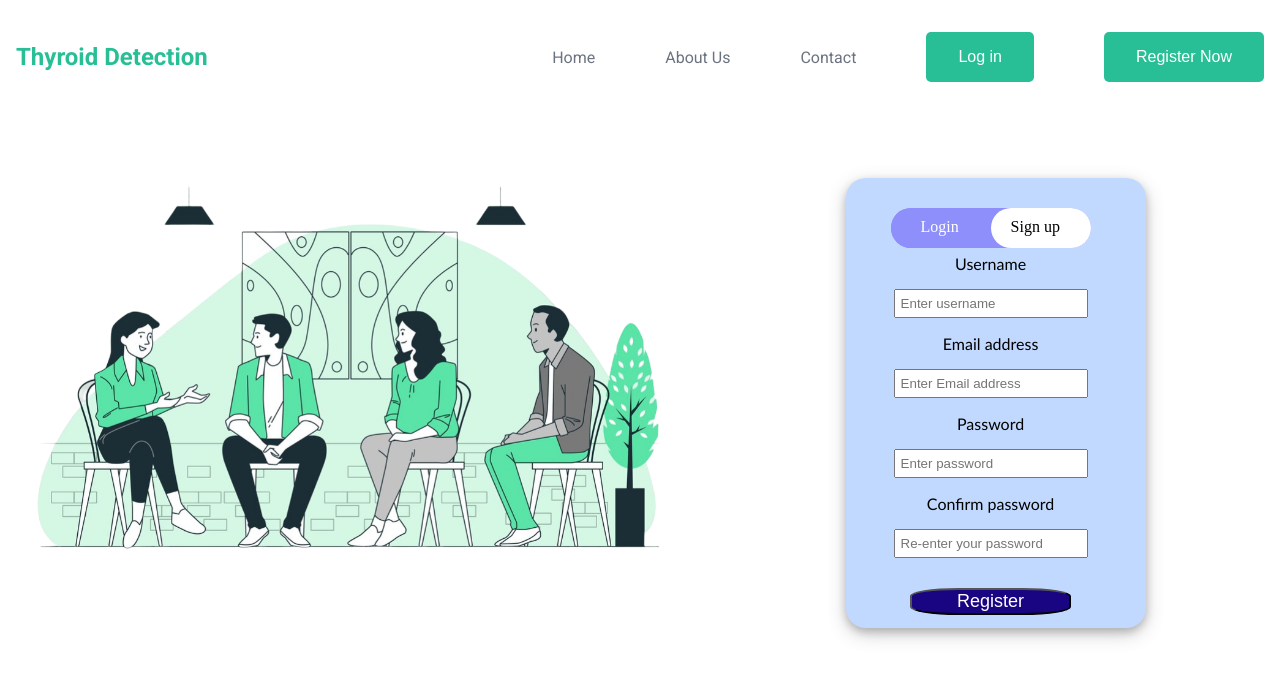
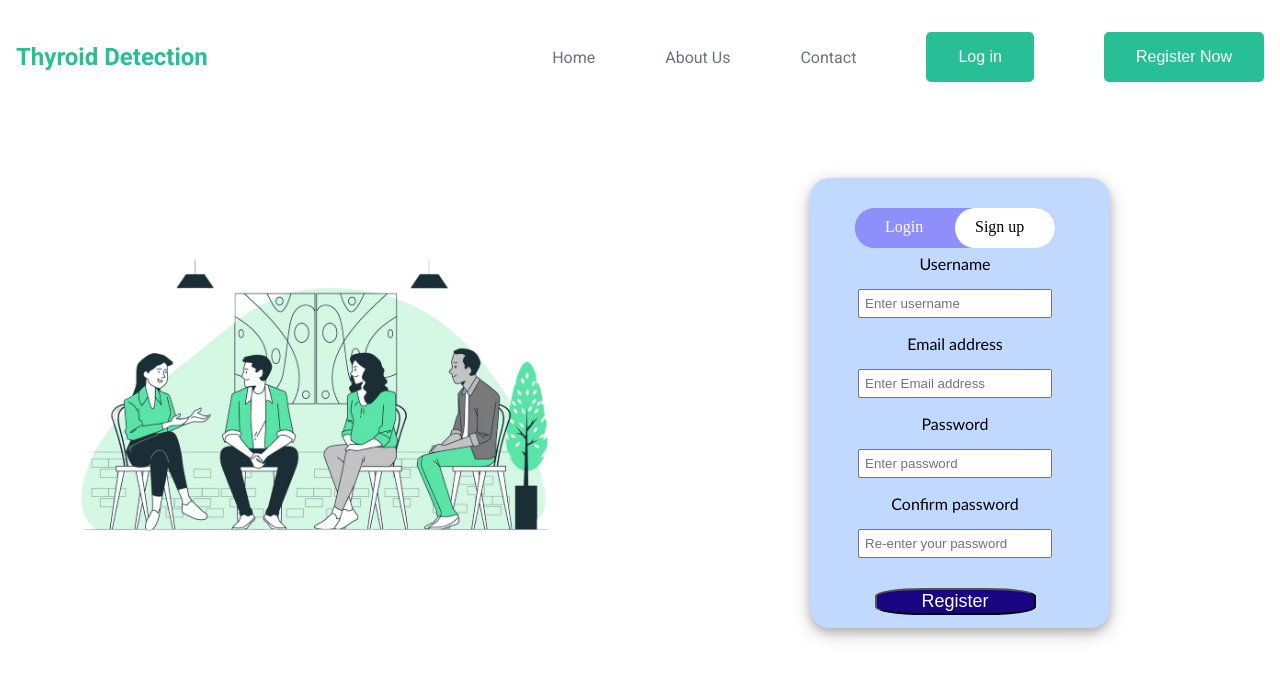
Before and after one commit to Durga-prasad-1/G63ps, a React (Create React App) app in the folder Frontend/: page /register in a window 1280 px wide. Shown: the top 678 px of the page. Built offline with nearby package versions, Linux system fonts and the light colour scheme.

Commit message:
updated responsiveness

```diff
--- a/Frontend/src/components/forms/form.css
+++ b/Frontend/src/components/forms/form.css
@@ -52,7 +52,7 @@
 
 /*BODY*/
 .main_form{
-    max-height: 80vh;
+    min-height: 80vh;
     background-color: #87D5C0;
     color: #340F0F;
     border-radius: 20px;
--- a/Frontend/src/components/login/login.css
+++ b/Frontend/src/components/login/login.css
@@ -163,6 +163,17 @@
     padding-left: 10px;
 }
 
+@media screen and (min-width:1025px) {
+    .imagePos {
+        height:400px;
+    }
+}
+@media screen and (min-width:1300px){
+    .imagePos {
+        height:500px;
+    }
+}
+
 @media (width<900px) {
     .flexes{
         grid-template-columns: 1fr;
--- a/Frontend/src/components/register/register.css
+++ b/Frontend/src/components/register/register.css
@@ -111,3 +111,21 @@ box-sizing: content-box;
         height: 200px;
     }
 }
+
+@media screen and (min-width:1025px) {
+    .imgFix  {
+        height:300px;
+    }
+    .flex{
+        align-items: center;
+    }
+}
+@media screen and (min-width:1300px){
+    .imgFix {
+        height:400px;
+    }
+    .flex{
+        display: grid;
+        place-content: center;
+    }
+}
```
